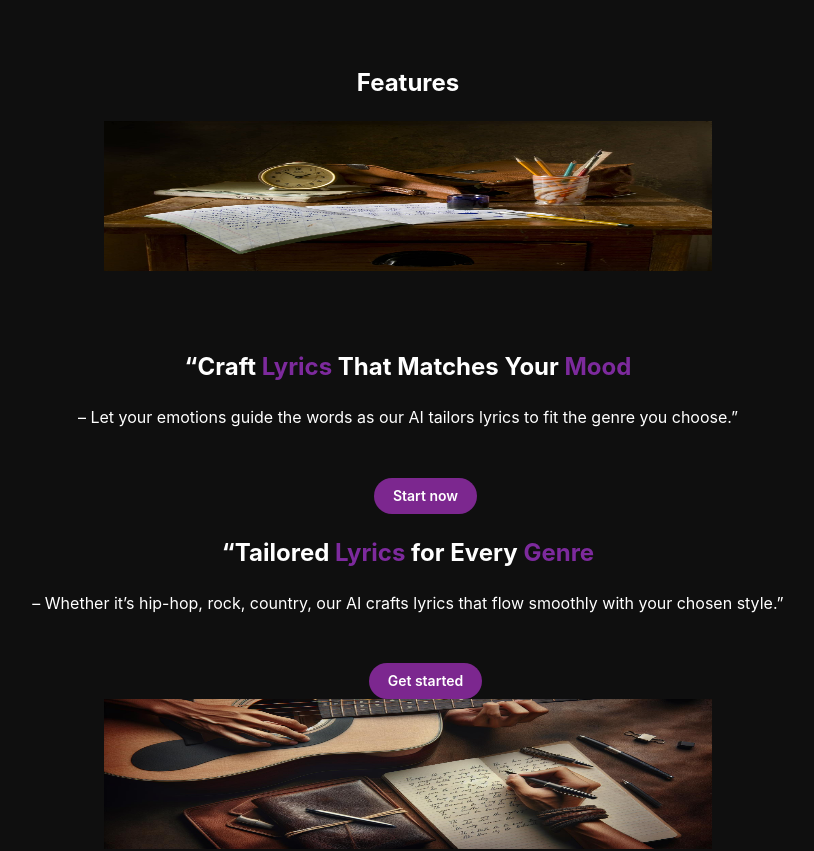
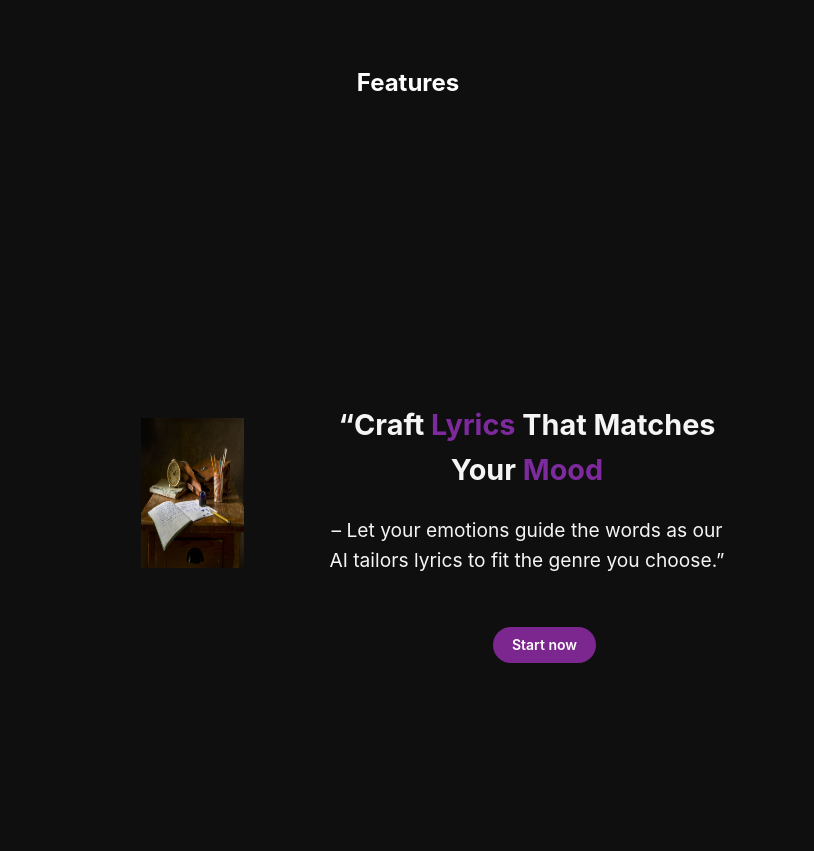
Before and after one commit to OmarMallouk/EchoWave-app, a React (Vite) app: page / in a window 1280 px wide. Shown: the part 860-1711 px from the top of the page, without its empty margins (232-1046 px from the left). Built offline with nearby package versions, Linux system fonts and the light colour scheme.

Commit message:
added more css

```diff
--- a/src/pages/Home/Home.module.css
+++ b/src/pages/Home/Home.module.css
@@ -96,3 +96,37 @@
   padding: 4rem 2rem;
 
   }
+
+
+
+  .fadeInSection {
+    display: flex;
+    align-items: center;
+    justify-content: center;
+    gap: 2rem;
+    min-height: 100vh;
+    opacity: 0;
+    transform: translateY(50px);
+    transition: opacity 0.3s ease, transform 0.3s ease;
+  }
+
+
+  .fadeInSection2 {
+    display: flex;
+    align-items: center;
+    justify-content: center;
+    gap: 2rem;
+    min-height: 100vh;
+    opacity: 0;
+    transform: translateY(50px);
+    transition: opacity 0.3s ease, transform 0.3s ease;
+  }
+
+
+
+
+  .fadeInText {
+    max-width: 400px;
+    font-size: 1.2rem;
+    color: #f5f5f5;
+  }
```
